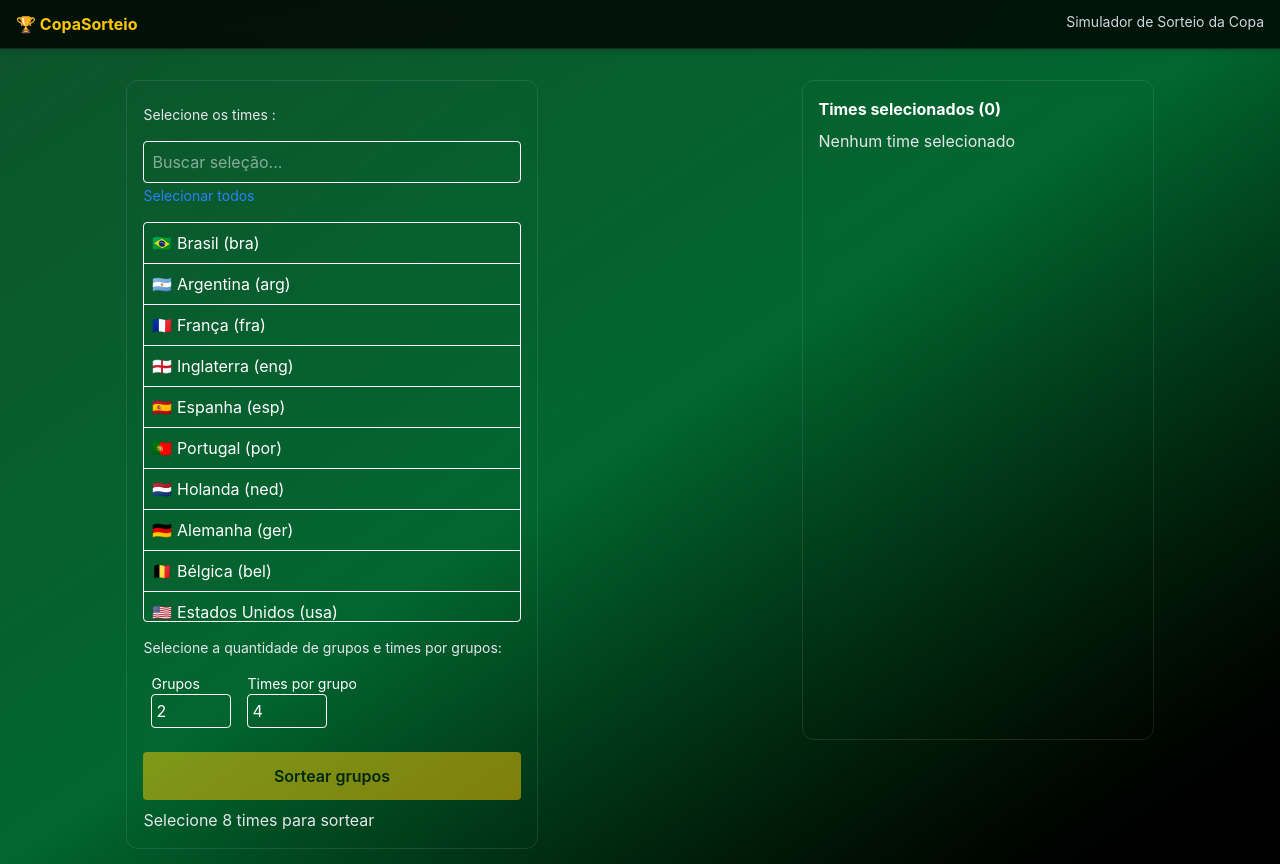
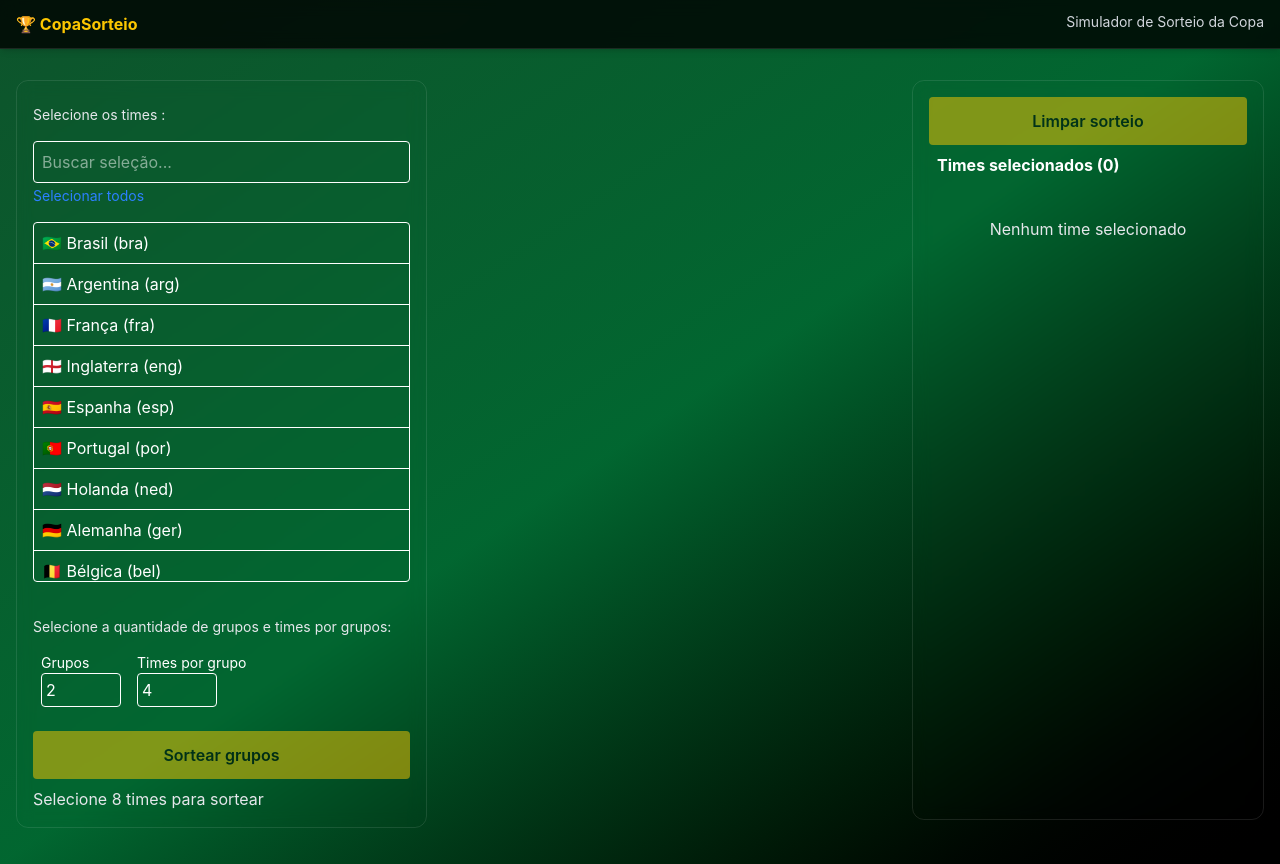
Before and after one commit to camiplvr/worldCupSimulator, a React (Vite) app: page / in a window 1280 px wide. Built offline with nearby package versions, Linux system fonts and the light colour scheme.

Commit message:
feat: add clear draw functionality

```diff
--- a/src/App.tsx
+++ b/src/App.tsx
@@ -4,7 +4,7 @@ import Home from "./pages/home/index.tsx";
 function App() {
   return (
     <>
-      <div className="bg-gradient-to-br from-green-900 via-green-800 to-black">
+      <div className="w-full">
         <Home />
       </div>
     </>
--- a/src/components/Card/Card.tsx
+++ /dev/null
@@ -1,11 +0,0 @@
-type CardProps = {
-  children: React.ReactNode;
-};
-
-export function Card({ children }: CardProps) {
-  return (
-    <div className=" w-full bg-white rounded shadow-sm p-4 border">
-      {children}
-    </div>
-  );
-}
--- a/src/components/GroupCard/GroupCard.tsx
+++ b/src/components/GroupCard/GroupCard.tsx
@@ -16,11 +16,11 @@ export function GroupCard({
   const displayGroups = groups.length >= 0 ? groups : emptyGroups;
 
   return (
-    <div className="grid grid-cols-1 sm:grid-cols-2 sm:min-w-50 md:grid-cols-3 lg:grid-cols-4 gap-4">
+    <div className="grid grid-cols-1 sm:grid-cols-2  md:grid-cols-3 lg:grid-cols-4 gap-4">
       {displayGroups.map((group, index) => (
         <div
           key={index}
-          className="bg-white/10 hover:bg-white/20 transition backdrop-blur border border-white/10 rounded-xl p-4"
+          className="bg-white/10 hover:bg-white/20 transition backdrop-blur border border-white/10 rounded-xl p-2"
         >
           <div className="flex items-center justify-between mb-3 truncate">
             <span className="font-bold text-white text-lg mr-2 ">
--- a/src/components/SearchSelect/SearchSelect.tsx
+++ b/src/components/SearchSelect/SearchSelect.tsx
@@ -16,7 +16,7 @@ export function SearchSelect() {
 
   return (
     <>
-      <div className="min-w-content">
+      <div className="min-w-content min-h-115">
         <input
           aria-label="Buscar seleção"
           role="combobox"
@@ -43,7 +43,7 @@ export function SearchSelect() {
           <ul
             id="results-list"
             role="listbox"
-            className="border rounded mt-2 max-h-100 overflow-y-auto"
+            className="border rounded mt-2 max-h-90 overflow-y-auto"
           >
             {!hasResults && (
               <li role="option" className="p-2 text-gray-200">
--- a/src/components/SelectedTeams/SelectedTeams.tsx
+++ b/src/components/SelectedTeams/SelectedTeams.tsx
@@ -5,19 +5,19 @@ export function SelectedTeams() {
 
   if (selectedTeams.length === 0) {
     return (
-      <div className="mt-4 backdrop-blur rounded-xl p-4 min-w-88 max-h-165 border border-white/10">
-        <h2 className="font-bold mb-2">
+      <div className="min-h-150">
+        <h2 className="font-bold m-2 ">
           Times selecionados ({selectedTeams.length})
         </h2>
-        <p className="text-gray-200">Nenhum time selecionado</p>
+        <p className="text-gray-200 text-center p-8">Nenhum time selecionado</p>
       </div>
     );
   }
 
   return (
-    <div className="mt-4 backdrop-blur rounded-xl p-4 h-full border border-white/10">
-      <div className="flex justify-between items-center mb-2">
-        <h2 className="font-bold">
+    <div>
+      <div className="flex justify-between items-center">
+        <h2 className="font-bold m-2">
           Times selecionados ({selectedTeams.length})
         </h2>
 
--- a/src/pages/home/index.tsx
+++ b/src/pages/home/index.tsx
@@ -14,6 +14,7 @@ const CONFIG_KEY = "draw-config";
 
 function Home() {
   const { selectedTeams } = useDrawStore();
+
   const [error, setError] = useState("");
   const [groups, setGroups] = useState<Group[]>([]);
 
@@ -51,16 +52,21 @@ function Home() {
     }
   };
 
+  const clearDraw = () => {
+    setGroups([]);
+    localStorage.removeItem("draw-groups");
+  };
+
   return (
     <>
-      <div className="flex flex-col gap-2 pt-16">
+      <div className="bg-gradient-to-br from-green-900 via-green-800 to-black flex flex-col  pt-16 ">
         <Navbar />
         <div
-          className="flex flex-col lg:flex-row content-center justify-center gap-4
+          className="flex flex-col justify-between lg:flex-row gap-4
          min-h-screen text-white"
         >
-          <div className="mt-4 backdrop-blur h-full rounded-xl p-4 border border-white/10">
-            <p className=" text-sm text-gray-200 mt-2  mb-4">
+          <div className="m-4 backdrop-blur h-full rounded-xl p-4 border border-white/10">
+            <p className=" text-sm text-gray-200 mt-2 mb-4">
               Selecione os times :
             </p>
             <SearchSelect />
@@ -82,7 +88,17 @@ function Home() {
               teamsPerGroup={teamsPerGroup}
             />
           </div>
-          <SelectedTeams />
+          <div className="m-4 backdrop-blur rounded-xl p-4 min-w-88 max-h-185 border border-white/10">
+            <button
+              onClick={clearDraw}
+              disabled={groups.length === 0}
+              className="w-full bg-yellow-400 text-black font-semibold py-3 rounded disabled:opacity-50 cursor-pointer disabled:cursor-not-allowed"
+            >
+              Limpar sorteio
+            </button>
+
+            <SelectedTeams />
+          </div>
         </div>
         {error && <p className="text-red-500 mt-2">{error}</p>}
       </div>
```
